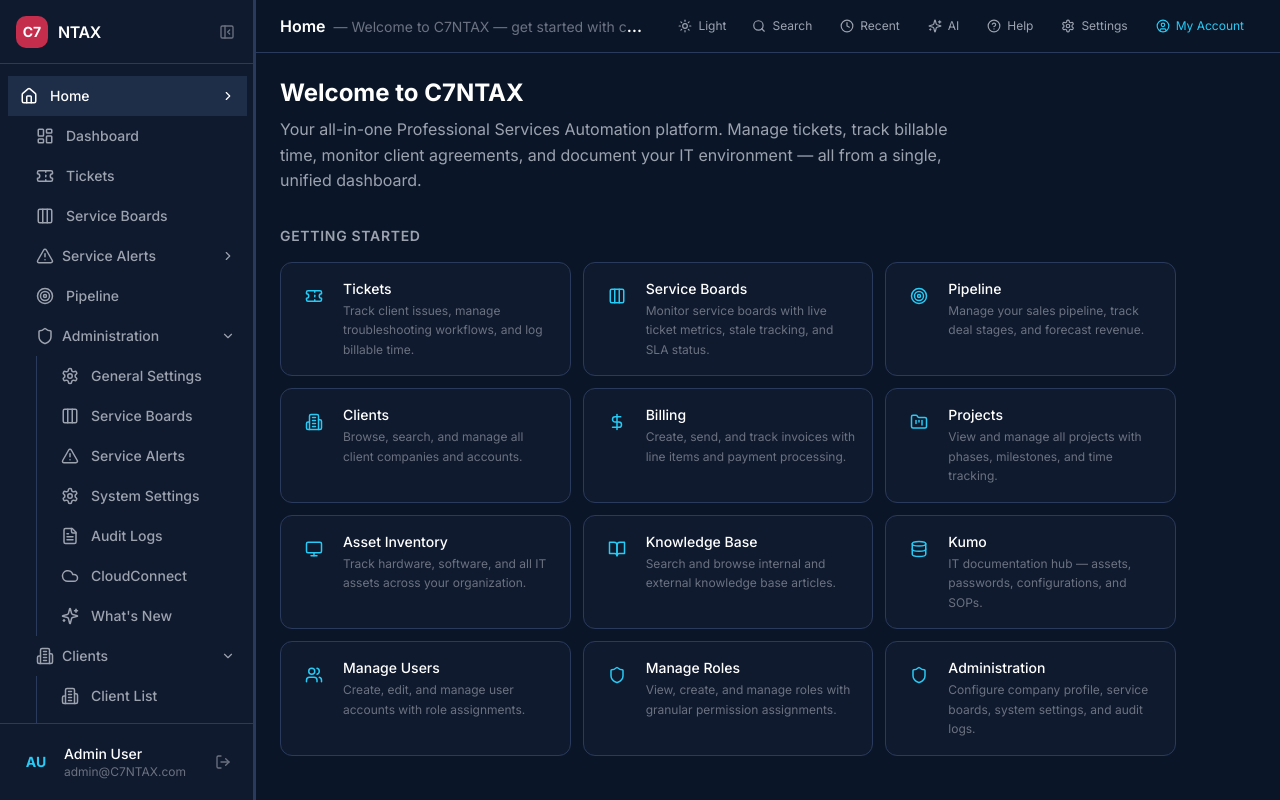
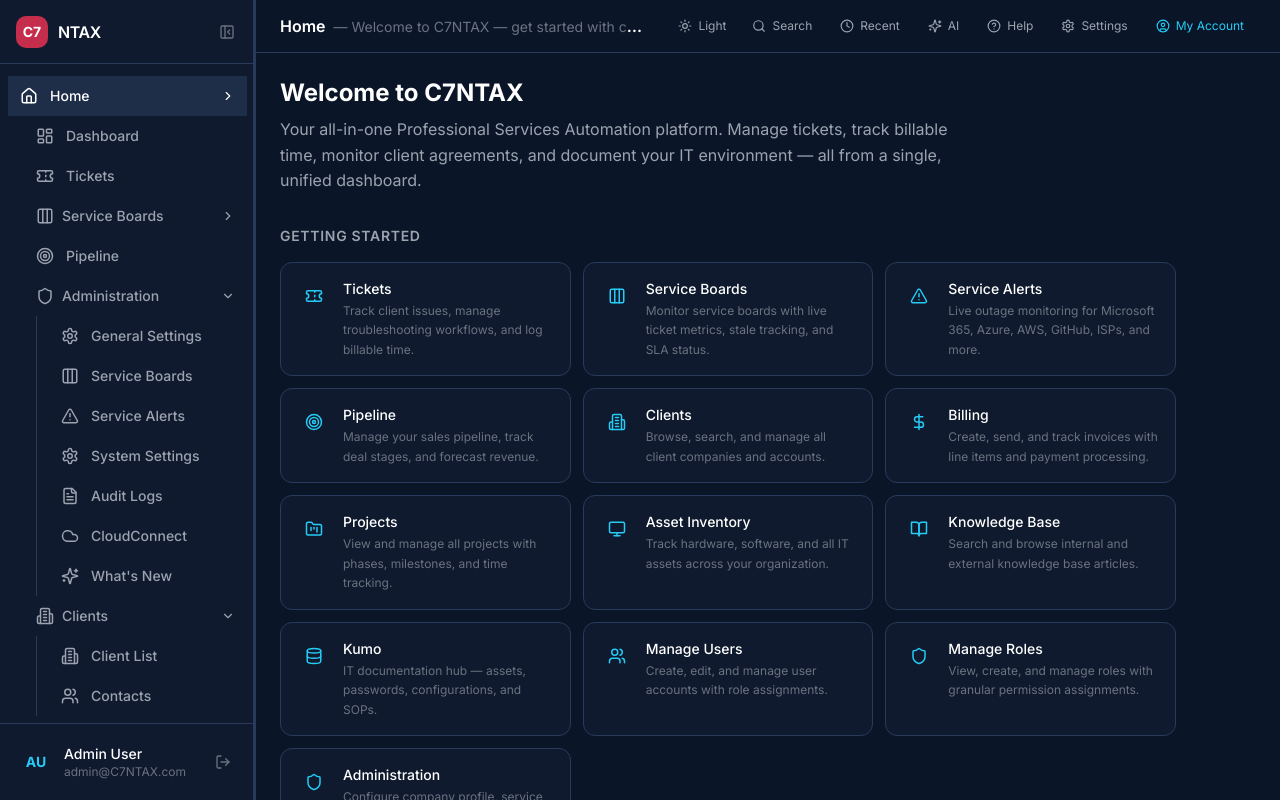
Before and after one commit to C7-IMI/C7NTAX, a React (Vite) app in the folder apps/web/: page /home in a window 1280 px wide. Built offline with nearby package versions, Linux system fonts and the light colour scheme; no server answers.

Commit message:
auto-sync: 2026-08-13 00:49:37

```diff
--- a/apps/web/src/components/Layout.tsx
+++ b/apps/web/src/components/Layout.tsx
@@ -25,10 +25,10 @@ export const NAV_TREE: NavNode[] = [
   { id: "home", to: "/home", icon: Home, label: "Home" },
   { id: "dashboard", to: "/", icon: LayoutDashboard, label: "Dashboard" },
   { id: "tickets", to: "/tickets", icon: Ticket, label: "Tickets" },
-  { id: "boards", to: "/boards", icon: Columns3, label: "Service Boards" },
   {
-    id: "service-alerts", icon: AlertTriangle, label: "Service Alerts", children: [
-      { id: "service-alerts-dashboard", to: "/service-alerts", icon: AlertTriangle, label: "Dashboard" },
+    id: "boards", icon: Columns3, label: "Service Boards", children: [
+      { id: "boards-dashboard", to: "/boards", icon: Columns3, label: "Service Boards" },
+      { id: "service-alerts", to: "/service-alerts", icon: AlertTriangle, label: "Service Alerts" },
     ],
   },
   { id: "pipeline", to: "/opportunities", icon: Target, label: "Pipeline" },
@@ -206,10 +206,33 @@ export function Layout({ children }: { children: ReactNode }) {
   const sidebarRef = useRef<HTMLElement>(null);
 
   // ── Drag-and-drop nav order ────────────────────────────────────
+  // Saved order is reconciled with NAV_TREE on load: unknown ids are dropped
+  // and any new top-level ids are inserted at their default position, so
+  // newly added nav sections (e.g. Service Alerts) never disappear for users
+  // with a previously persisted order.
   const [navOrder, setNavOrder] = useState<string[]>(() => {
     try {
       const saved = localStorage.getItem("c7_nav_order");
-      if (saved) return JSON.parse(saved) as string[];
+      if (saved) {
+        const parsed = JSON.parse(saved) as string[];
+        const known = new Set(NAV_TREE.map(n => n.id));
+        const merged = parsed.filter(id => known.has(id));
+        let changed = merged.length !== parsed.length;
+        NAV_TREE.forEach((node, idx) => {
+          if (merged.includes(node.id)) return;
+          changed = true;
+          let insertAt = merged.length;
+          for (let i = idx - 1; i >= 0; i--) {
+            const prev = NAV_TREE[i];
+            if (!prev) continue;
+            const pos = merged.indexOf(prev.id);
+            if (pos !== -1) { insertAt = pos + 1; break; }
+          }
+          merged.splice(insertAt, 0, node.id);
+        });
+        if (changed) localStorage.setItem("c7_nav_order", JSON.stringify(merged));
+        return merged;
+      }
     } catch {}
     return NAV_TREE.map(n => n.id);
   });
@@ -378,7 +401,7 @@ export function Layout({ children }: { children: ReactNode }) {
               }`}
             >
               <node.icon size={20} />
-              {node.id === "service-alerts" && alertCount > 0 && (
+              {node.id === "boards" && alertCount > 0 && (
                 <span className="absolute -top-0.5 -right-0.5 min-w-[14px] h-[14px] px-0.5 rounded-full bg-red-500 text-white text-[9px] font-bold flex items-center justify-center">{alertCount}</span>
               )}
             </button>
@@ -391,7 +414,7 @@ export function Layout({ children }: { children: ReactNode }) {
               }`}
             >
               <node.icon size={20} />
-              {node.id === "service-alerts" && alertCount > 0 && (
+              {node.id === "boards" && alertCount > 0 && (
                 <span className="absolute -top-0.5 -right-0.5 min-w-[14px] h-[14px] px-0.5 rounded-full bg-red-500 text-white text-[9px] font-bold flex items-center justify-center">{alertCount}</span>
               )}
             </Link>
@@ -430,8 +453,8 @@ export function Layout({ children }: { children: ReactNode }) {
             >
               <node.icon size={18} />
               {!collapsed && <span className="flex-1 text-left truncate">{node.label}</span>}
-              {!collapsed && node.id === "service-alerts" && alertCount > 0 && (
-                <span className="shrink-0 min-w-[18px] h-[18px] px-1 rounded-full bg-red-500 text-white text-[10px] font-bold flex items-center justify-center" title={`${alertCount} active service alert${alertCount === 1 ? "" : "s"}`}>{alertCount}</span>
+              {!collapsed && node.id === "boards" && alertCount > 0 && (
+                <span className="shrink-0 min-w-[18px] h-[18px] px-1 rounded-full bg-red-500 text-white text-[10px] font-bold flex items-center justify-center" title={`${alertCount} active service alert${alertCount === 1 ? "" : "s"} — see Service Alerts`}>{alertCount}</span>
               )}
               {!collapsed && <ChevronDown size={14} className={`transition-transform shrink-0 ${isExpanded ? "" : "-rotate-90"}`} />}
             </button>
--- a/apps/web/src/pages/HomePage.tsx
+++ b/apps/web/src/pages/HomePage.tsx
@@ -1,7 +1,7 @@
 import { Link } from "react-router-dom";
 import {
   Ticket, Columns3, Building2, Target, DollarSign,
-  FolderKanban, Monitor, BookOpen, Shield, Database, Users
+  FolderKanban, Monitor, BookOpen, Shield, Database, Users, AlertTriangle
 } from "lucide-react";
 
 interface QuickLink {
@@ -23,6 +23,12 @@ const GETTING_STARTED: QuickLink[] = [
     description: "Monitor service boards with live ticket metrics, stale tracking, and SLA status.",
     to: "/boards",
     icon: Columns3,
+  },
+  {
+    label: "Service Alerts",
+    description: "Live outage monitoring for Microsoft 365, Azure, AWS, GitHub, ISPs, and more.",
+    to: "/service-alerts",
+    icon: AlertTriangle,
   },
   {
     label: "Pipeline",
--- a/apps/web/src/pages/SectionLanding.tsx
+++ b/apps/web/src/pages/SectionLanding.tsx
@@ -68,10 +68,15 @@ export const SECTION_DESCRIPTIONS: Record<string, Record<string, string>> = {
   administration: {
     "admin-general": "Configure company profile, defaults, and overall application settings",
     "admin-boards": "Manage service boards, SLA policies, email connectors, and automations",
+    "admin-service-alerts": "Configure monitored services, RSS feeds, and the outage alerting mechanism",
     "admin-system": "System-level configuration including database, backups, and integrations",
     "admin-logs": "View audit trail and track all changes across the system",
     "admin-cloudconnect": "Connect third-party services with 16 available connector types",
     "admin-changelog": "Release history and feature changelog for C7NTAX",
+  },
+  boards: {
+    "boards-dashboard": "Monitor service boards with live ticket metrics, stale tracking, and SLA status",
+    "service-alerts": "Live outage monitoring for Microsoft 365, Azure, AWS, GitHub, ISPs, and other configured services",
   },
   clients: {
     "clients-list": "Browse, search, and manage all client companies and accounts",
```
